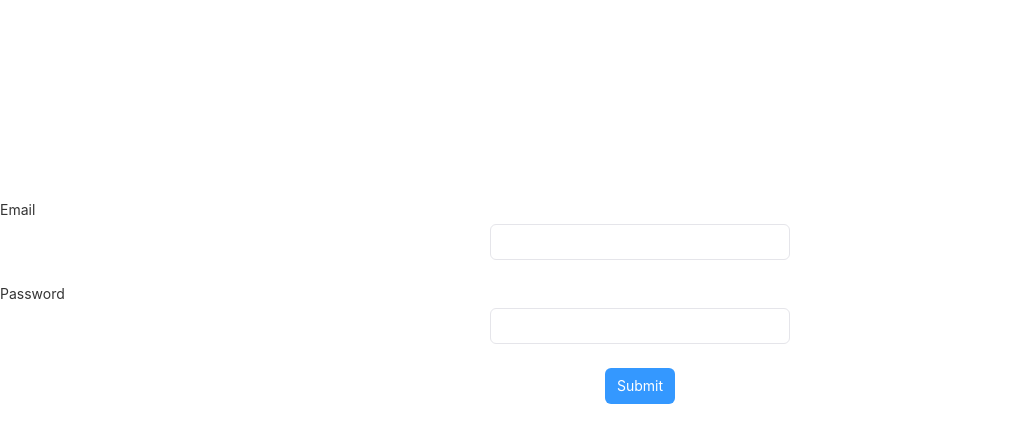
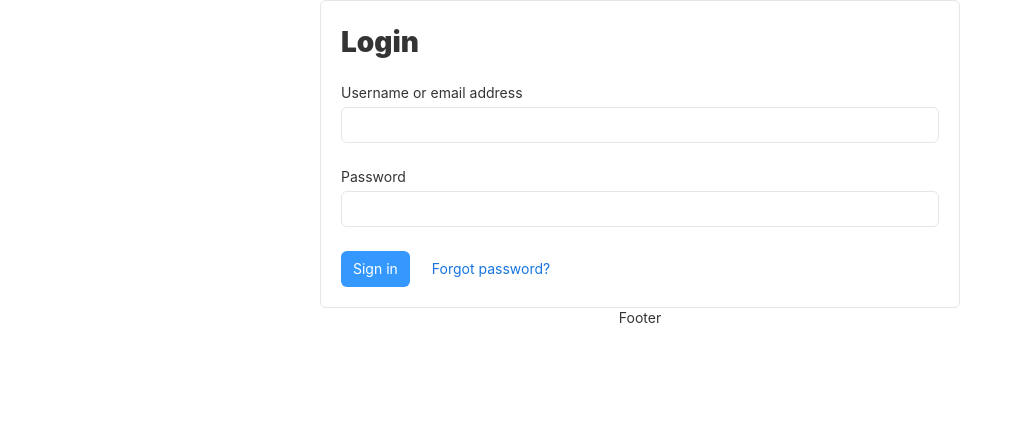
Before and after one commit to joao-pedro-de-moura/OnboardinFront, a React (Create React App) app: page / in a window 1280 px wide. Shown: the top 442 px of the page, without its empty margins (0-1022 px from the left). Built offline with nearby package versions, Linux system fonts and the light colour scheme.

Commit message:
configurada direcionamento de rotas e paginas de erro e login

```diff
--- a/package.json
+++ b/package.json
@@ -6,8 +6,11 @@
     "@testing-library/jest-dom": "^5.16.5",
     "@testing-library/react": "^13.4.0",
     "@testing-library/user-event": "^13.5.0",
+    "history": "^5.3.0",
+    "prop-types": "^15.8.1",
     "react": "^18.2.0",
     "react-dom": "^18.2.0",
+    "react-router-dom": "^6.10.0",
     "react-scripts": "5.0.1",
     "rsuite": "^5.31.0",
     "styled-components": "^5.3.9",
--- a/src/App.js
+++ b/src/App.js
@@ -1,18 +1,19 @@
   import React, { Component } from 'react';
-  import Login from './pages/login/index.js';
   import './App.css';
   import 'rsuite/dist/rsuite.min.css';
-  import CreateGlobalStyle from './styles/global_styles.js'
-import Global_styles from './styles/global_styles.js';
-
+  import Routes from './routes/index.js';
+import Globalstyles from './styles/global_styles.js';
 
   class App extends Component {
 
     render() {
       return (
         <div className="App">
-        <Login/>
-        <Global_styles/>
+
+        <Routes/>
+        <Globalstyles/>
+
+
         </div>
       );
     }
--- /dev/null
+++ b/src/pages/error/index.js
@@ -0,0 +1,12 @@
+import React from 'react';
+
+export default function pageErro(){
+    return (
+        <div >
+       <h1>
+        error
+       </h1>
+      </div>
+
+    )
+}
--- a/src/pages/login/index.js
+++ b/src/pages/login/index.js
@@ -1,32 +1,46 @@
-import React from 'react';
+import {
+  Container,
+  Content,
+  Footer,
+  Form,
+  ButtonToolbar,
+  Button,
+  Panel,
+  FlexboxGrid
+} from 'rsuite';
 
-    import { Container, Form, Schema } from 'rsuite';
-    import 'rsuite/dist/rsuite.min.css';
-    import { Button } from 'rsuite';
-    import { ConteinerL } from './styles';
- const model = Schema.Model({
-  email: Schema.Types.StringType().isRequired('Please enter a valid email address..'),
-  password: Schema.Types.StringType().isEmail('Please enter a valid password address.')
-});
+export default function Login(){
+  return (
+      <div className="show-fake-browser login-page">
+      <Container>
 
-const TextField = ({ name, label, accepter, ...rest }) => (
-  <Form.Group controlId={name}>
-    <Form.ControlLabel>{label} </Form.ControlLabel>
-    <Form.Control name={name} accepter={accepter} {...rest} />
-  </Form.Group>
-);
-  export default function Login() {
+        <Content>
+          <FlexboxGrid justify="center">
+            <FlexboxGrid.Item colspan={12}>
+              <Panel header={<h3>Login</h3>} bordered>
+                <Form fluid>
+                  <Form.Group>
+                    <Form.ControlLabel>Username or email address</Form.ControlLabel>
+                    <Form.Control name="name" />
+                  </Form.Group>
+                  <Form.Group>
+                    <Form.ControlLabel>Password</Form.ControlLabel>
+                    <Form.Control name="password" type="password" autoComplete="off" />
+                  </Form.Group>
+                  <Form.Group>
+                    <ButtonToolbar>
+                      <Button appearance="primary">Sign in</Button>
+                      <Button appearance="link">Forgot password?</Button>
+                    </ButtonToolbar>
+                  </Form.Group>
+                </Form>
+              </Panel>
+            </FlexboxGrid.Item>
+          </FlexboxGrid>
+        </Content>
+        <Footer>Footer</Footer>
+      </Container>
+    </div>
 
-      return (
-        <ConteinerL>
-          <Form model={model}>
-            <TextField name="Email" label="Email" />
-            <TextField name="password" label="Password" />
-            <Button appearance="primary" type="submit">
-               Submit
-            </Button>
-          </Form>
-       </ConteinerL>
-      );
-
-  }
+  )
+}
--- a/src/pages/login/styles.js
+++ b/src/pages/login/styles.js
@@ -1,7 +1,14 @@
 import styled from "styled-components";
 
-    export const ConteinerL = styled.div`
-       padding-top: 200px;
+    export const ConteinerL =  styled.div`
+
         height: 500px;
 
+
     `
+export const Title = styled.h1`
+
+padding-bottom: 30px;
+
+
+`
--- /dev/null
+++ b/src/routes/index.js
@@ -0,0 +1,19 @@
+import React from "react";
+import { BrowserRouter, Routes, Route } from "react-router-dom";
+import Login from "../pages/login"
+import PageErro from "../pages/error";
+
+
+export default function Routers(){
+
+    return(
+        <BrowserRouter>
+        <Routes>
+            <Route exact path="/" element ={<Login/>} />
+            <Route  path="*" element ={<PageErro/>} />
+         </Routes>
+        </BrowserRouter>
+
+    )
+
+}
--- /dev/null
+++ b/src/services/history.js
@@ -0,0 +1,5 @@
+import { createBrowserHistory } from "history";
+
+const history = createBrowserHistory();
+
+export default history;
```
Also changed, not shown: 1 other file (tests, documents, lock files or other folders).
